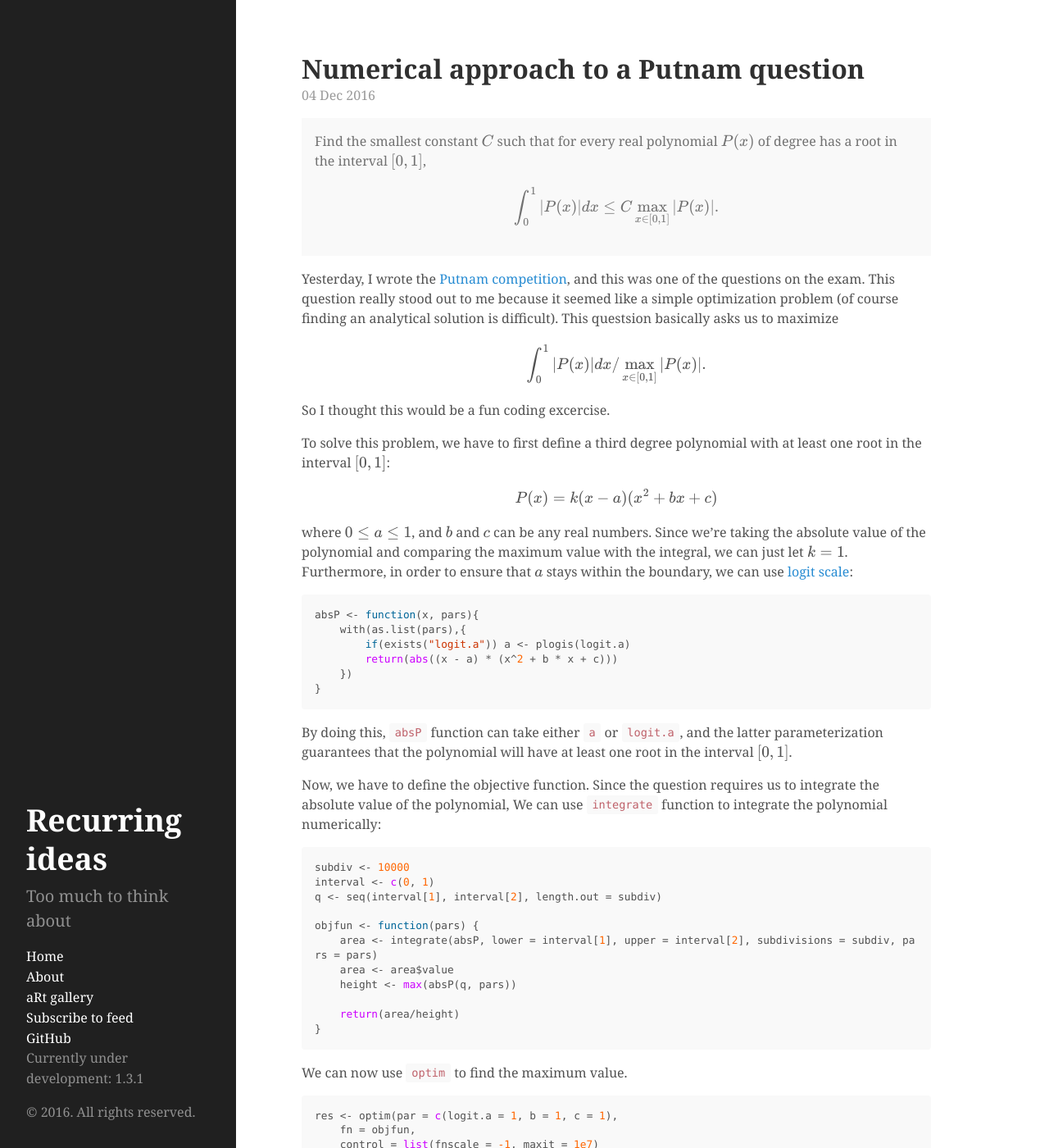
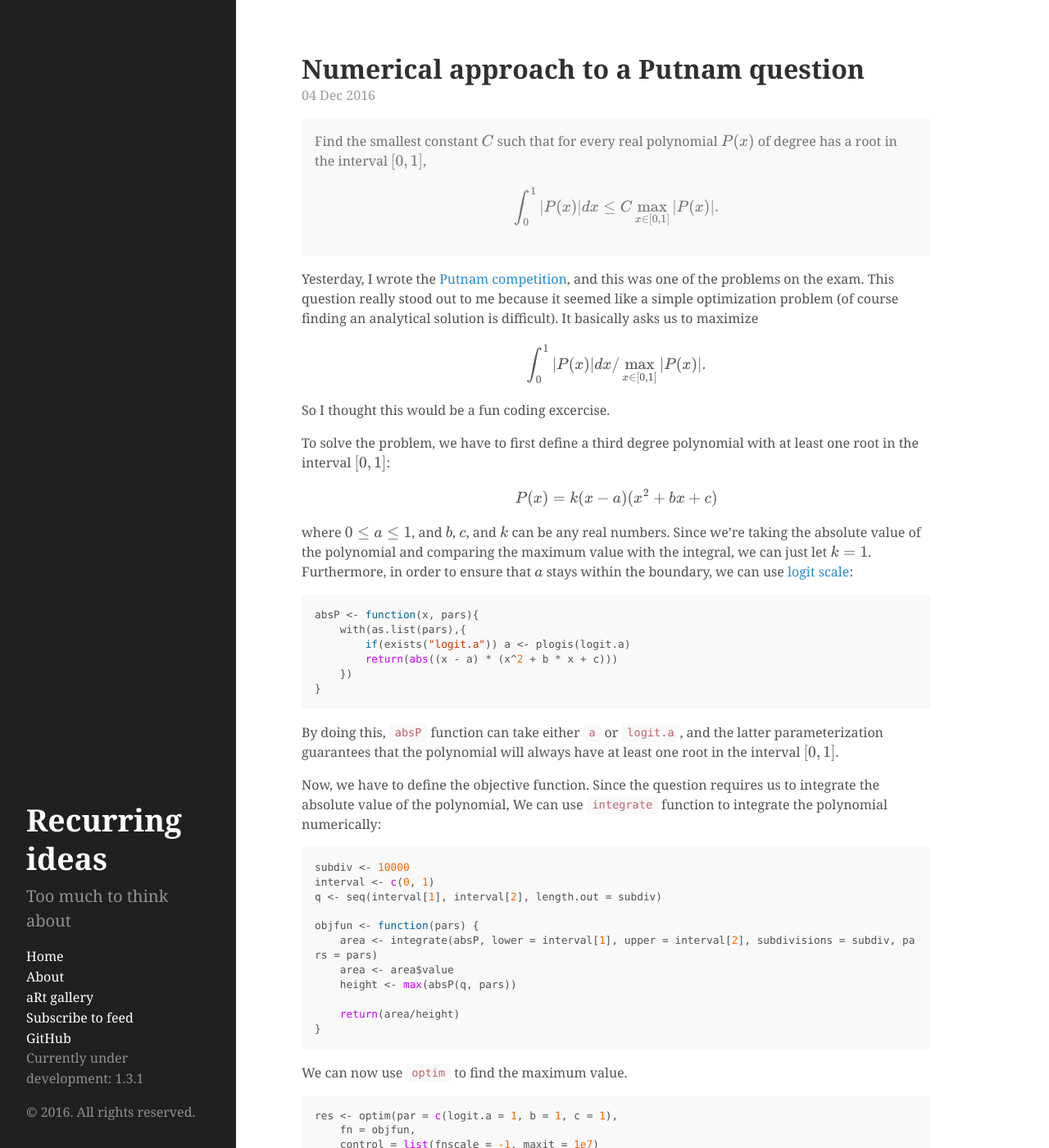
Before and after one commit to parksw3/parksw3.github.io, a Jekyll site: the page built from _posts/2016-12-04-putnam.md, in a window 1280 px wide and 1400 px high. Shown: the whole window at 82% size. Built offline with Jekyll 4.4.1, drawn with Linux system fonts in a browser that asks for light colours; formulas are drawn with MathJax 3; comment, search, counter and statistics services are not loaded; some of the changed text lies outside the part shown.

Commit message:
tweks here and there

````diff
--- a/_posts/2016-12-04-putnam.md
+++ b/_posts/2016-12-04-putnam.md
@@ -14,7 +14,7 @@
 <!--excerpt.end-->
 </p>
 
-Yesterday, I wrote the [Putnam competition](https://en.wikipedia.org/wiki/William_Lowell_Putnam_Mathematical_Competition), and this was one of the questions on the exam. This question really stood out to me because it seemed like a simple optimization problem (of course finding an analytical solution is difficult). This questsion basically asks us to maximize
+Yesterday, I wrote the [Putnam competition](https://en.wikipedia.org/wiki/William_Lowell_Putnam_Mathematical_Competition), and this was one of the problems on the exam. This question really stood out to me because it seemed like a simple optimization problem (of course finding an analytical solution is difficult). It basically asks us to maximize
 
 $$
 \int_0^1 \left|P(x) \right|dx/\max\limits_{x \in [0, 1]} \left|P(x) \right|.
@@ -22,13 +22,13 @@
 
 So I thought this would be a fun coding excercise.
 
-To solve this problem, we have to first define a third degree polynomial with at least one root in the interval $[0,1]$:
+To solve the problem, we have to first define a third degree polynomial with at least one root in the interval $[0,1]$:
 
 $$
 P(x) = k (x - a)(x^2 + bx + c)
 $$
 
-where $0 \leq a \leq 1$, and $b$ and $c$ can be any real numbers. Since we're taking the absolute value of the polynomial and comparing the maximum value with the integral, we can just let $k = 1$. Furthermore, in order to ensure that $a$ stays within the boundary, we can use [logit scale](https://en.wikipedia.org/wiki/Logit):
+where $0 \leq a \leq 1$, and $b$, $c$, and $k$ can be any real numbers. Since we're taking the absolute value of the polynomial and comparing the maximum value with the integral, we can just let $k = 1$. Furthermore, in order to ensure that $a$ stays within the boundary, we can use [logit scale](https://en.wikipedia.org/wiki/Logit):
 
 ```r
 absP <- function(x, pars){
@@ -39,7 +39,7 @@
 }
 ```
 
-By doing this, `absP` function can take either `a` or `logit.a`, and the latter parameterization guarantees that the polynomial will have at least one root in the interval $[0, 1]$.
+By doing this, `absP` function can take either `a` or `logit.a`, and the latter parameterization guarantees that the polynomial will always have at least one root in the interval $[0, 1]$.
 
 Now, we have to define the objective function. Since the question requires us to integrate the absolute value of the polynomial, We can use `integrate` function to integrate the polynomial numerically:
 
@@ -86,7 +86,7 @@
 ## NULL
 ```
 
-This gives us a decent looking answer but it's still far from the [actual answer](http://www.artofproblemsolving.com/community/c7h1349022_putnam_2016_a6), and it's probably getting stuck at local minima. So I decided to try using different starting values through [Latin Hypercube Sampling (LHS) method](https://en.wikipedia.org/wiki/Latin_hypercube_sampling).
+This gives us a decent looking answer but it's still far from the [actual answer](http://www.artofproblemsolving.com/community/c7h1349022_putnam_2016_a6) so it's probably getting stuck at local minima. Usually, it's possible to get around this issue by either running optimization from different starting points or using different optimization methods. So I decided to try running `optim` with different starting values sampled with [Latin Hypercube Sampling (LHS) method](https://en.wikipedia.org/wiki/Latin_hypercube_sampling).
 
 First, let's load some packages:
 
@@ -97,19 +97,17 @@
 library(tibble)
 ```
 
-For simplicity, we can just use same ranges for all parameters and assume that they are uniformly distributed. Then, LHS can be done easily with `replicate` function.
+For simplicity, we can just use same ranges for all parameters and assume that they are uniformly distributed. Then, LHS can be done easily with `replicate` function. So I tried running `optim` with 100 different starting parameters.
 
 ```r
+## LHS
 range <- c(-2, 2)
 samp <- seq(range[1], range[2], length.out = 100)
 samp.df <- replicate(3, sample(samp)) %>%
     as_tibble %>%
     setNames(c("logit.a", "b", "c"))
-```
 
-So I tried running `optim` with 100 different starting parameters.
-
-```r
+## running optimization
 resList <- samp.df %>% apply(1, function(pars){
     optim(par = pars, fn = objfun, control = list(fnscale = -1, maxit = 1e5))
 })
````
